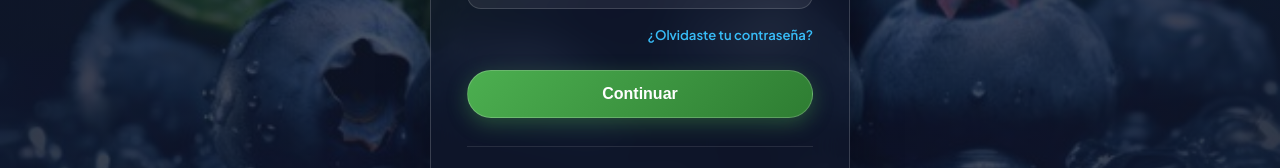
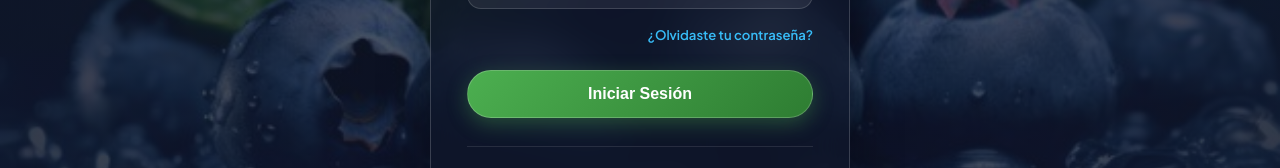
Before and after one commit to SanCode-max/frontend-agriot, a React (Create React App) app: page /login in a window 1280 px wide. Shown: the part 440-608 px from the top of the page. Built offline with nearby package versions, Linux system fonts and the light colour scheme; no server answers.

Commit message:
cambio diseño boton inicio de sesion

```diff
--- a/src/Componentes/InicioSesion.jsx
+++ b/src/Componentes/InicioSesion.jsx
@@ -157,7 +157,7 @@ export default function InicioSesion() {
                                 </div>
 
                                 <button type="submit" className='btn-sesion-submit' disabled={Cargando}>
-                                    {Cargando ? "Validando..." : "Continuar"}
+                                    {Cargando ? "Iniciando sesión..." : "Iniciar Sesión"}
                                 </button>
 
                                 {Mostrar && (
```
